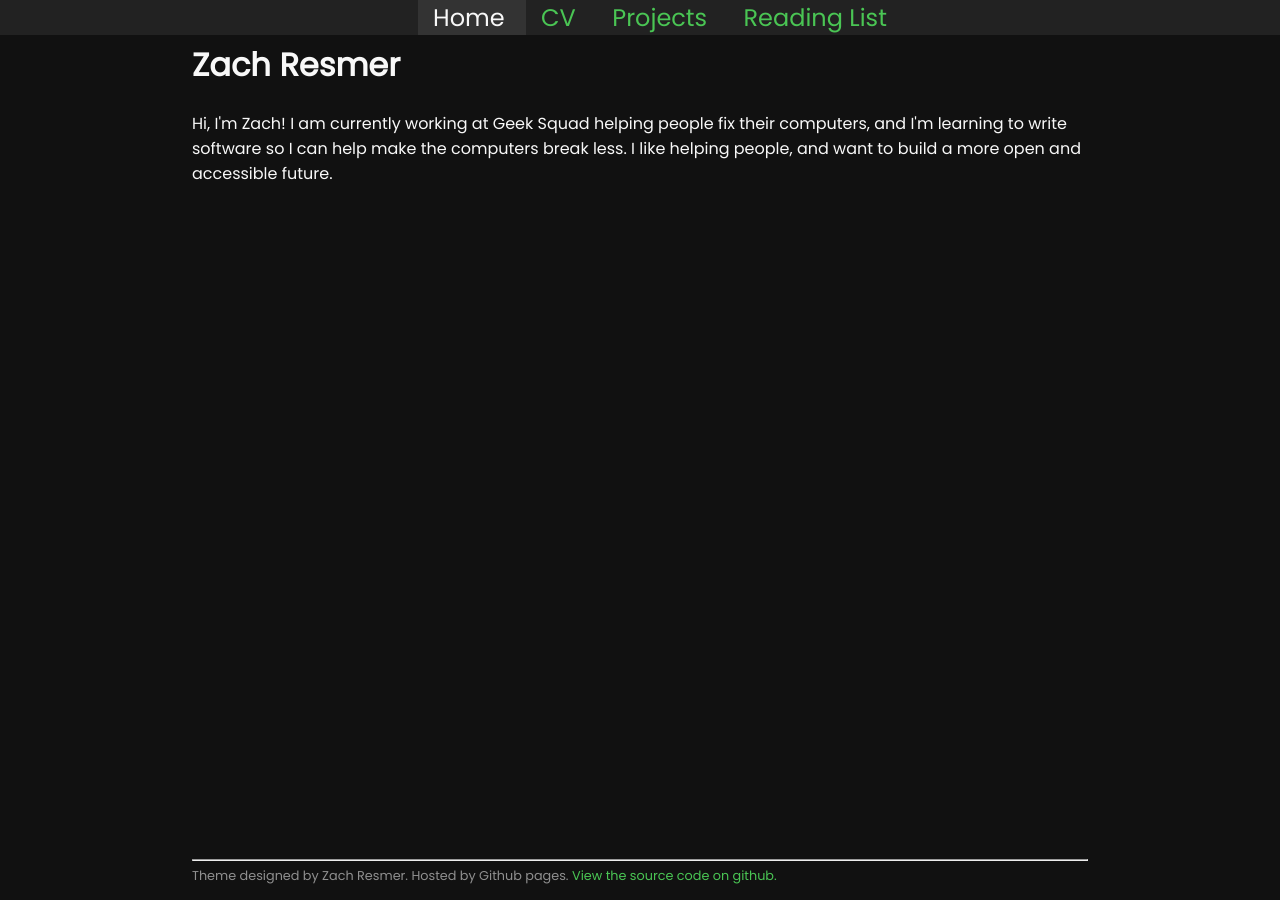
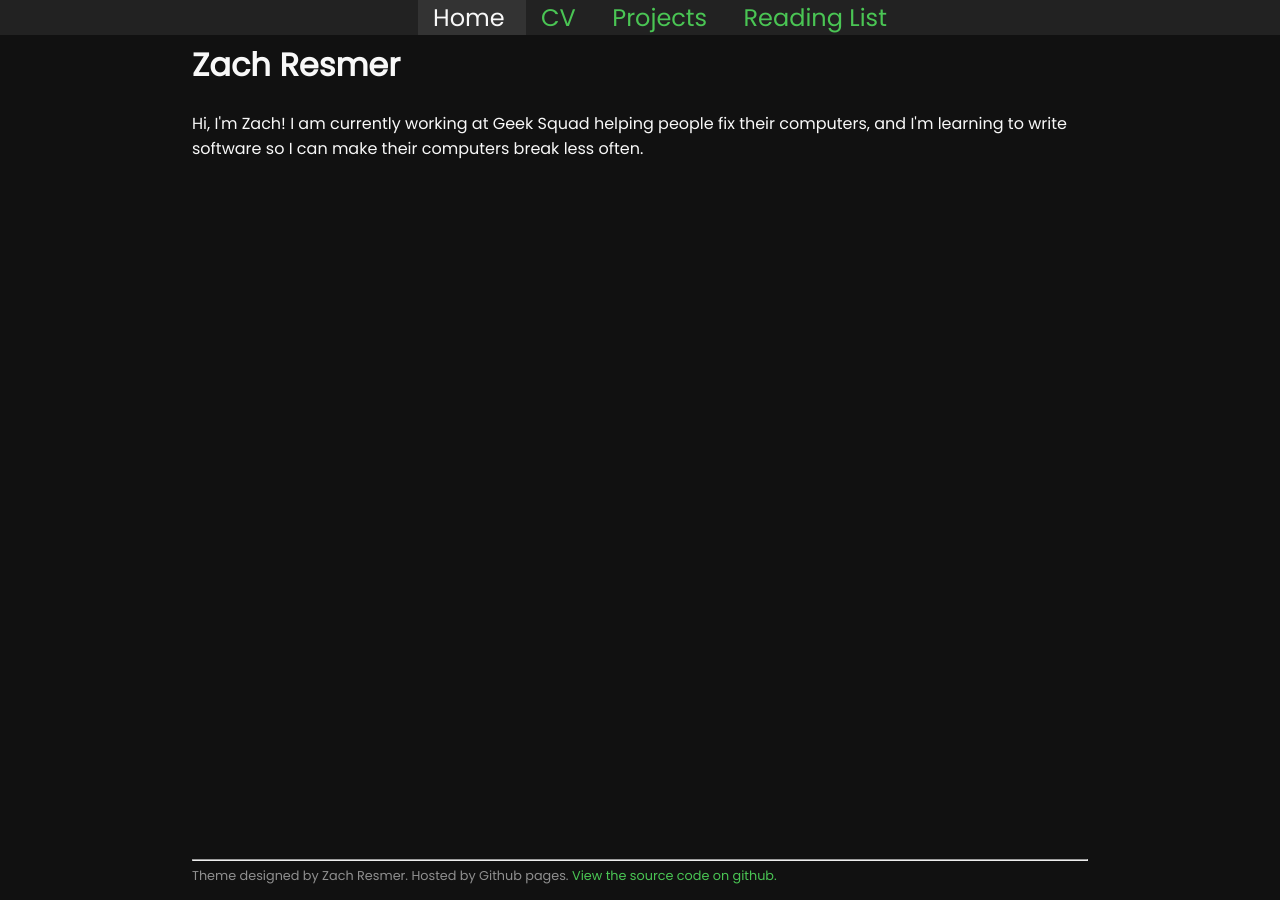
Before and after one commit to zacharesmer/zacharesmer.github.io, a Jekyll site: the page built from index.html, in a window 1280 px wide. Built offline with Jekyll 4.4.1, drawn with Linux system fonts in a browser that asks for light colours.

Commit message:
update home page

```diff
--- a/index.html
+++ b/index.html
@@ -2,4 +2,4 @@
 layout: home
 title: Zach Resmer
 ---
-<p>Hi, I'm Zach! I am currently working at Geek Squad helping people fix their computers, and I'm learning to write software so I can help make the computers break less. I like helping people, and want to build a more open and accessible future.</p>
+<p>Hi, I'm Zach! I am currently working at Geek Squad helping people fix their computers, and I'm learning to write software so I can make their computers break less often.</p>
```
